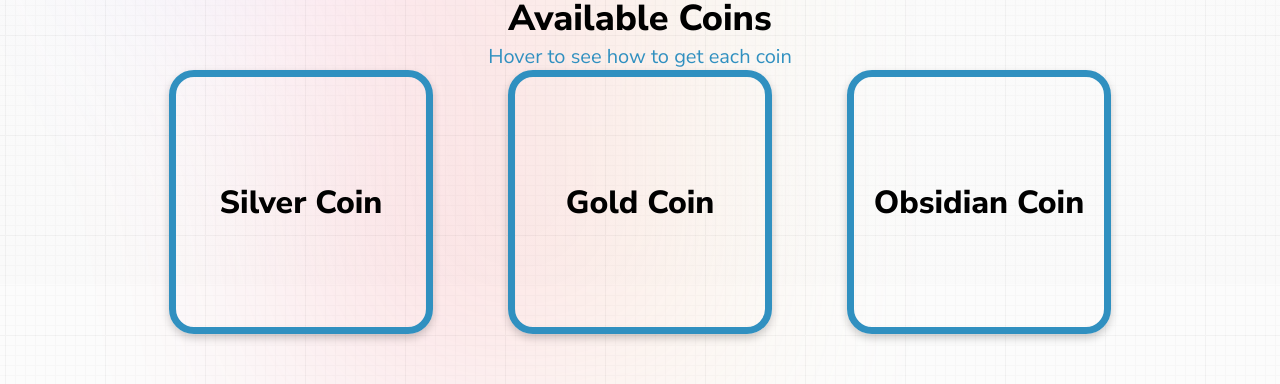
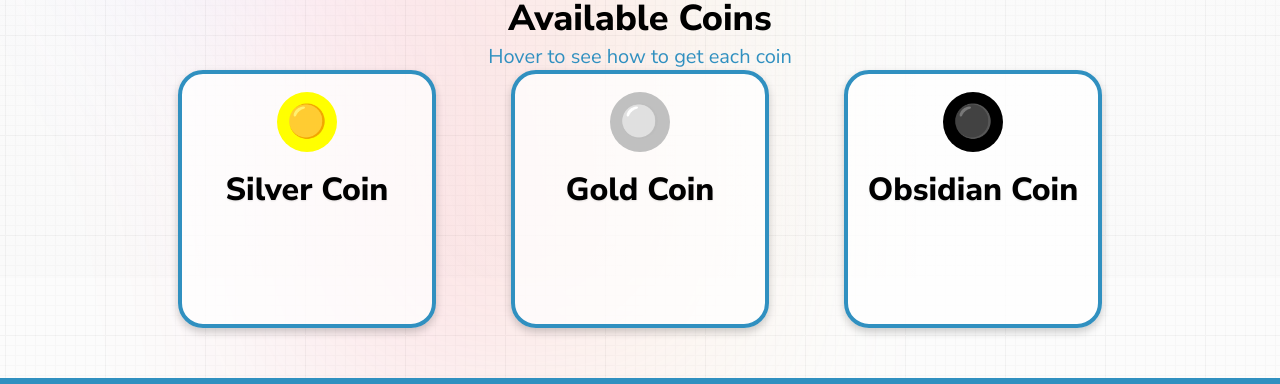
Before and after one commit to Kwantip/ninjas-prizes-catalog, a React (Vite) app in the folder client/: page / in a window 1280 px wide. Shown: the part 1420-1804 px from the top of the page. Built offline with nearby package versions, Linux system fonts and the light colour scheme; no server answers.

Commit message:
upgraded available coins cards

```diff
--- a/client/src/components/CoinCard.css
+++ b/client/src/components/CoinCard.css
@@ -7,8 +7,12 @@
     display: flex;
     justify-content: center;
     align-items: center;
+    flex-flow:column nowrap;
+    gap:1rem;
 
-    border: 7px solid var(--color-brand-primary);
+    background-color: rgba(255,255,255,.75);
+
+    border: 4px solid var(--color-brand-primary);
     border-radius: 25px;
 
     font-weight: 800;
@@ -16,6 +20,11 @@
 
     position: relative;
     z-index: 1;
+
+    transition: all 0.4s cubic-bezier(0.4, 0, 0.2, 1);
+
+
+
 
     box-shadow: 0 4px 8px 0 rgba(0, 0, 0, 0.2);
 
@@ -43,19 +52,74 @@
         border-radius: 5000px;
 
 
-        transition: all 0.5s;
+
 
         background-color: var(--color-brand-primary);
     }
     &:hover {
-        color: var(--color-brand-white);
         cursor: default;
-        &::before {
-            left: 0;
-            bottom: 0;
-            height: 100%;
-            width: 100%;
-            border-radius: 5px;
-        }
+
+         .coin-card-description{
+            opacity: 1;
+            transform:translateY(0);
+            }
     }
 }
+
+.coin-card-emoji{
+    padding:.5rem;
+    border-radius: 5rem;
+    width:2.75rem;
+    height:2.75rem;
+
+    /* position: absolute; */
+    /* top: 20%; */
+
+    transition: transform 0.3s ease;
+}
+
+.coin-card:hover .coin-card-emoji{
+    transform: scale(1.1) rotate(45deg);
+}
+
+.coin-card:hover{
+    transform: translateY(-10px) scale(1.02);
+    box-shadow: 0 20px 40px rgba(74,158,255,0.3);
+}
+.coin-card-header{
+    text-shadow: 0 1px 2px rgba(0, 0, 0, 0.1);
+}
+.coin-card-description{
+    opacity: 0;
+    transform:translateY(50%);
+    transition: all 0.4s cubic-bezier(0.4, 0, 0.2, 1);
+    height:5rem;
+
+    font-weight: 400;
+    font-size: 20px;
+}
+
+.pulse {
+    position: absolute;
+    top: 50%;
+    left: 50%;
+    transform: translate(-50%, -50%);
+    width: 0;
+    height: 0;
+    border-radius: 50%;
+    background: rgba(74,158,255, 0.1);
+    animation: pulse 2s infinite;
+}
+
+@keyframes pulse {
+    0% {
+        width: 0;
+        height: 0;
+        opacity: 1;
+    }
+    100% {
+        width: 250px;
+        height: 250px;
+        opacity: 0;
+    }
+}
--- a/client/src/components/CoinCard.tsx
+++ b/client/src/components/CoinCard.tsx
@@ -4,8 +4,10 @@ import "./CoinCard.css";
 interface CoinCardProps {
     coin: string;
     conversion: string;
+    emoji: string;
+    emojiColor: string;
 }
-function CoinCard({ coin, conversion }: CoinCardProps) {
+function CoinCard({ coin, conversion, emoji, emojiColor }: CoinCardProps) {
     const [cardContent, setCardContent] = useState(coin);
 
     const handleMouseOver = () => {
@@ -15,12 +17,19 @@ function CoinCard({ coin, conversion }: CoinCardProps) {
         setCardContent(coin);
     }
 
+    // just using a seperate description span
+    //its smart to use state, but useless and just more confusing
     return (
         <div className="coin-card"
             onMouseOver={handleMouseOver}
             onMouseOut={handleMouseOut}
         >
-            {cardContent}
+            <div className="pulse"></div>
+            <div className="coin-card-emoji" style={{backgroundColor:emojiColor}}>
+                {emoji}
+            </div>
+            <div className="coin-card-header">{coin}</div>
+            <span className="coin-card-description">{conversion}</span>
         </div>
     )
 }
--- a/client/src/pages/EarnCoinPage.tsx
+++ b/client/src/pages/EarnCoinPage.tsx
@@ -396,9 +396,9 @@ function EarnCoinPage() {
                 <h2>Available Coins</h2>
                 <p>Hover to see how to get each coin</p>
                 <div className="available-coins-block">
-                    <CoinCard coin="Silver Coin" conversion="See above" />
-                    <CoinCard coin="Gold Coin" conversion="Trade 5 Silver Coins" />
-                    <CoinCard coin="Obsidian Coin" conversion="Trade 5 Gold Coins" />
+                    <CoinCard coin="Silver Coin" conversion="See above" emoji="🟡" emojiColor="yellow"/>
+                    <CoinCard coin="Gold Coin" conversion="Trade 5 Silver Coins" emoji="⚪" emojiColor="silver"/>
+                    <CoinCard coin="Obsidian Coin" conversion="Trade 5 Gold Coins" emoji="⚫" emojiColor="black"/>
                 </div>
             </div>
         </main>
```
